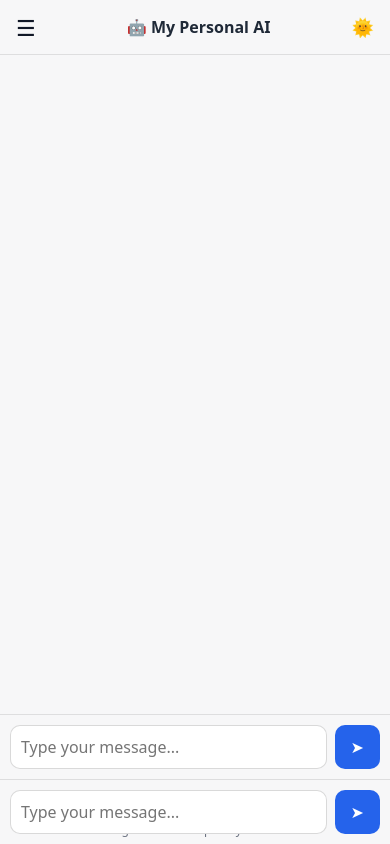
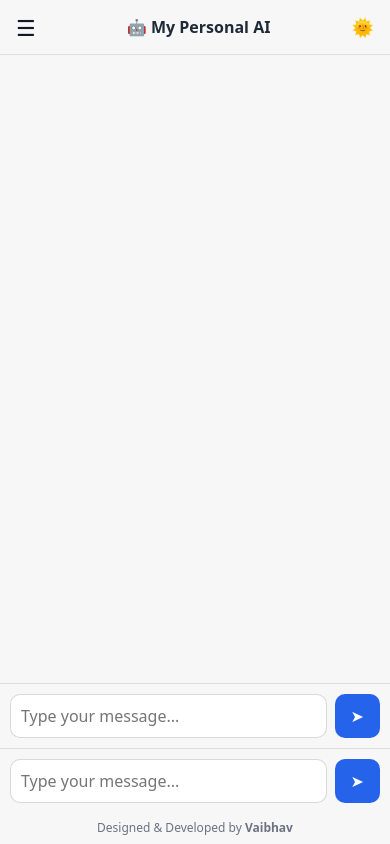
Before and after one commit to vs3241249-dotcom/my-personal-ai, a plain HTML site: page templates/inbox.html in a window 390 px wide. Drawn offline with Linux system fonts and the light colour scheme.

Commit message:
Update style.css

```diff
--- a/static/style.css
+++ b/static/style.css
@@ -94,9 +94,8 @@ body.dark .sidebar {
   flex: 1;
   display: flex;
   flex-direction: column;
-  height: 100vh;
+  min-height: 0;
 }
-
 /* ================= TOP BAR ================= */
 
 .top {
@@ -401,21 +400,15 @@ body.light .more-btn:hover {
 }
 /* ================= FOOTER (FINAL FIX) ================= */
 
+/* ================= FOOTER (CORRECT & STABLE) ================= */
+
 .app-footer {
   width: 100%;
   text-align: center;
   font-size: 13px;
   padding: 6px 0;
   color: #6b7280;
-  background: transparent;
-
-  /* 👇 IMPORTANT FIX */
-  position: fixed;
-  bottom: 0;
-  left: 0;
-  right: 0;
-  z-index: 5;
-  pointer-events: none;
+  flex-shrink: 0;
 }
 
 /* Dark theme */
@@ -427,5 +420,17 @@ body.dark .app-footer {
 @media (max-width: 768px) {
   .app-footer {
     font-size: 12px;
+    padding-bottom: 8px;
   }
 }
+/* Dark theme */
+body.dark .app-footer {
+  color: #9ca3af;
+}
+
+/* Mobile */
+@media (max-width: 768px) {
+  .app-footer {
+    font-size: 12px;
+  }
+}
```
